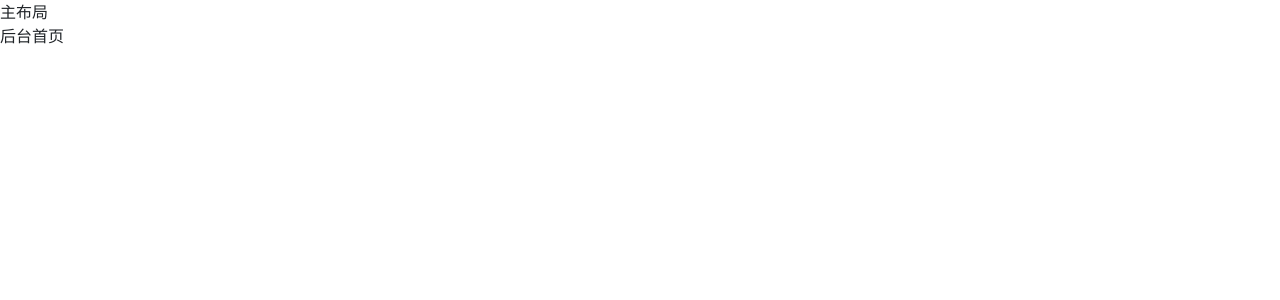
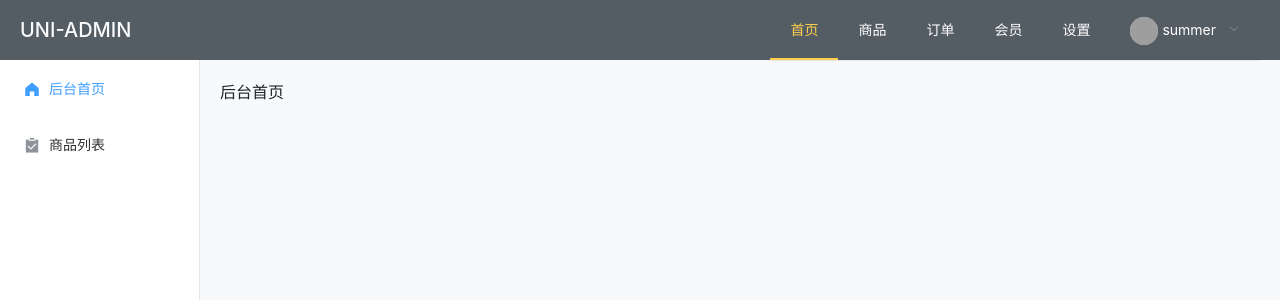
Before and after one commit to BadtzMaru/zcm_vue-el-admin, a Vue app: page /#/index in a window 1280 px wide. Shown: the top 300 px of the page. Built offline with nearby package versions, Linux system fonts and the light colour scheme; grey boxes are pictures that could not be loaded.

Commit message:
完成整体初步布局

```diff
--- a/src/App.vue
+++ b/src/App.vue
@@ -15,4 +15,22 @@ export default {
 };
 </script>
 
-<style></style>
+<style>
+::-webkit-scrollbar-track {
+	background: rgba(0, 0, 0, 0.1);
+	border-radius: 0;
+}
+
+::-webkit-scrollbar {
+	-webkit-appearance: none;
+	width: 10px;
+	height: 10px;
+}
+
+::-webkit-scrollbar-thumb {
+	cursor: pointer;
+	border-radius: 5px;
+	background: rgba(0, 0, 0, 0.25);
+	transition: color 0.2s ease;
+}
+</style>
--- /dev/null
+++ b/src/common/config/config.js
@@ -0,0 +1,47 @@
+export default {
+	logo: 'UNI-ADMIN',
+	navBar: {
+		active: '0',
+		list: [
+			{
+				name: '首页',
+				subActive: '0',
+				submenu: [
+					{
+						icon: 'el-icon-s-home',
+						name: '后台首页',
+						pathname: 'index',
+					},
+					{
+						icon: 'el-icon-s-claim',
+						name: '商品列表',
+						pathname: 'shop_goods_list',
+					},
+				],
+			},
+			{
+				name: '商品',
+				subActive: '0',
+				submenu: [
+					{
+						icon: 'el-icon-s-claim',
+						name: '商品列表',
+						pathname: 'shop_goods_list',
+					},
+				],
+			},
+			{
+				name: '订单',
+				subActive: '0',
+			},
+			{
+				name: '会员',
+				subActive: '0',
+			},
+			{
+				name: '设置',
+				subActive: '0',
+			},
+		],
+	},
+};
--- a/src/common/config/router.js
+++ b/src/common/config/router.js
@@ -12,14 +12,17 @@ let routes = [
 		component: 'layout',
 		children: [
 			{
+				meta: { title: '后台首页' },
 				component: 'index/index',
 			},
 			{
+				meta: { title: '商品列表' },
 				component: 'shop/goods/list',
 			},
 		],
 	},
 	{
+		meta: { title: '登陆页' },
 		component: 'login/index',
 	},
 	{
--- /dev/null
+++ b/src/common/mixins/common.js
@@ -0,0 +1,7 @@
+export default {
+	filters: {
+		numToString(value) {
+			return value.toString();
+		},
+	},
+};
--- a/src/element-variables.scss
+++ b/src/element-variables.scss
@@ -3,7 +3,7 @@ Write your variables here. All available variables can be
 found in element-ui/packages/theme-chalk/src/common/var.scss.
 For example, to overwrite the theme color:
 */
-$--color-primary: teal;
+$--color-primary: #409eff;
 
 /* icon font path, required */
 $--font-path: '~element-ui/lib/theme-chalk/fonts';
--- a/src/main.js
+++ b/src/main.js
@@ -2,6 +2,10 @@ import Vue from 'vue';
 import App from './App.vue';
 import './plugins/element.js';
 import router from './router.js';
+
+// 引入全局配置文件
+import $conf from './common/config/config.js';
+Vue.prototype.$conf = $conf;
 
 Vue.config.productionTip = false;
 
--- a/src/router.js
+++ b/src/router.js
@@ -2,6 +2,12 @@ import Vue from 'vue';
 import Router from 'vue-router';
 
 import routes from './common/config/router.js';
+
+const originalPush = Router.prototype.push;
+
+Router.prototype.push = function push(location) {
+	return originalPush.call(this, location).catch((err) => err);
+};
 
 Vue.use(Router);
 
--- a/src/views/layout.vue
+++ b/src/views/layout.vue
@@ -1,12 +1,180 @@
 <template>
 	<div>
-		主布局
-		<router-view />
+		<el-container
+			style="position: absolute;left:0;top:0;right:0;bottom:0;overflow:hidden;"
+		>
+			<el-header
+				style="backgroundColor: #545c64;"
+				class="d-flex align-items-center"
+			>
+				<a class="h5 text-light mb-0 mr-auto">{{ $conf.logo }}</a>
+				<el-menu
+					:default-active="navBar.active"
+					mode="horizontal"
+					@select="handleSelect"
+					background-color="#545c64"
+					text-color="#fff"
+					active-text-color="#ffd04b"
+				>
+					<el-menu-item
+						v-for="(item, index) in navBar.list"
+						:key="index"
+						:index="index | numToString"
+					>
+						{{ item.name }}
+					</el-menu-item>
+					<el-submenu index="100">
+						<template slot="title">
+							<el-avatar
+								size="small"
+								src="https://cube.elemecdn.com/3/7c/3ea6beec64369c2642b92c6726f1epng.png"
+							></el-avatar>
+							summer
+						</template>
+						<el-menu-item index="100-1">修改</el-menu-item>
+						<el-menu-item index="100-2">退出</el-menu-item>
+					</el-submenu>
+				</el-menu>
+			</el-header>
+			<el-container style="height: 100%;">
+				<!-- 侧边布局 -->
+				<el-aside width="200px">
+					<el-menu
+						:default-active="slideMenuActive"
+						@select="slideSelect"
+						style="height: 100%;"
+					>
+						<el-menu-item
+							:index="index | numToString"
+							v-for="(item, index) in slideMenus"
+							:key="index"
+						>
+							<i :class="item.icon"></i>
+							<span slot="title">{{ item.name }}</span>
+						</el-menu-item>
+					</el-menu>
+				</el-aside>
+				<!-- 主布局 -->
+				<el-main class="bg-light">
+					<!-- 面包屑导航 -->
+					<div
+						v-if="bran.length"
+						class="border-bottom mb-3 bg-white"
+						style="padding:20px;margin:-20px;"
+					>
+						<el-breadcrumb separator-class="el-icon-arrow-right">
+							<el-breadcrumb-item
+								v-for="(item, index) in bran"
+								:key="index"
+								:to="{ path: item.path }"
+							>
+								{{ item.title }}
+							</el-breadcrumb-item>
+						</el-breadcrumb>
+					</div>
+					<!-- 主内容 -->
+					<router-view />
+					<el-backtop target=".el-main" :bottom="100">
+						<div
+							style="height: 100%;width: 100%;background-color: #f2f5f6;box-shadow: 0 0 6px rgba(0,0,0, .12);text-align: center;line-height: 40px;color: #1989fa;"
+						>
+							UP
+						</div>
+					</el-backtop>
+				</el-main>
+			</el-container>
+		</el-container>
 	</div>
 </template>
 
 <script>
-export default {};
+import common from '../common/mixins/common.js';
+export default {
+	mixins: [common],
+	data() {
+		return {
+			navBar: [],
+			bran: [],
+		};
+	},
+	created() {
+		// 初始化菜单
+		this.navBar = this.$conf.navBar;
+		// 获取面包屑导航
+		this.getRouterBran();
+		// 初始化选中菜单
+		this.__initNavBar();
+	},
+	computed: {
+		slideMenuActive: {
+			get() {
+				return this.navBar.list[this.navBar.active].subActive || '0';
+			},
+			set(val) {
+				this.navBar.list[this.navBar.active].subActive = val;
+			},
+		},
+		slideMenus() {
+			return this.navBar.list[this.navBar.active].submenu || [];
+		},
+	},
+	watch: {
+		$route() {
+			// 本地存储
+			localStorage.setItem(
+				'navActive',
+				JSON.stringify({
+					top: this.navBar.active,
+					left: this.slideMenuActive,
+				})
+			);
+			this.getRouterBran();
+		},
+	},
+	methods: {
+		__initNavBar() {
+			let r = localStorage.getItem('navActive');
+			if (r) {
+				r = JSON.parse(r);
+				this.navBar.active = r.top;
+				this.slideMenuActive = r.left;
+			}
+		},
+		// 获取面包屑导航
+		getRouterBran() {
+			let b = this.$route.matched.filter((v) => v.name);
+			let arr = [];
+			b.forEach((v) => {
+				// 过滤layout和index
+				if (v.name === 'index' || v.name === 'layout') return;
+				arr.push({ name: v.name, path: v.path, title: v.meta.title });
+			});
+			if (arr.length) {
+				arr.unshift({
+					name: 'index',
+					path: '/index',
+					title: '后台首页',
+				});
+			}
+			this.bran = arr;
+		},
+		handleSelect(key) {
+			this.navBar.active = key;
+			// 默认跳转到当前激活
+			this.slideMenuActive = '0';
+			if (this.slideMenus.length > 0) {
+				this.$router.push({
+					name: this.slideMenus[this.slideMenuActive].pathname,
+				});
+			}
+		},
+		slideSelect(key) {
+			this.slideMenuActive = key;
+			// 跳转到指定页面
+			this.$router.push({ name: this.slideMenus[key].pathname });
+		},
+	},
+};
 </script>
 
 <style></style>
--- a/src/views/login/index.vue
+++ b/src/views/login/index.vue
@@ -6,7 +6,7 @@
 					<div class="card mt-5">
 						<div class="card-header bg-white">
 							<h3 class="text-center mb-0 text-secondary">
-								UNI-ADMIN
+								{{ $conf.logo }}
 							</h3>
 						</div>
 						<div class="card-body">
```
Also changed, not shown: 1 other file (tests, documents, lock files or other folders).
